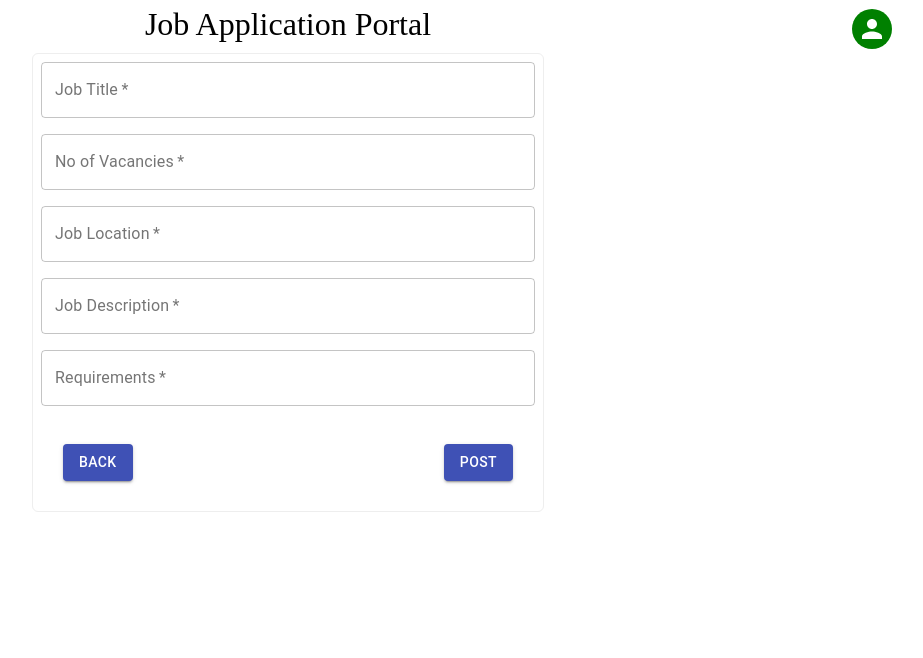
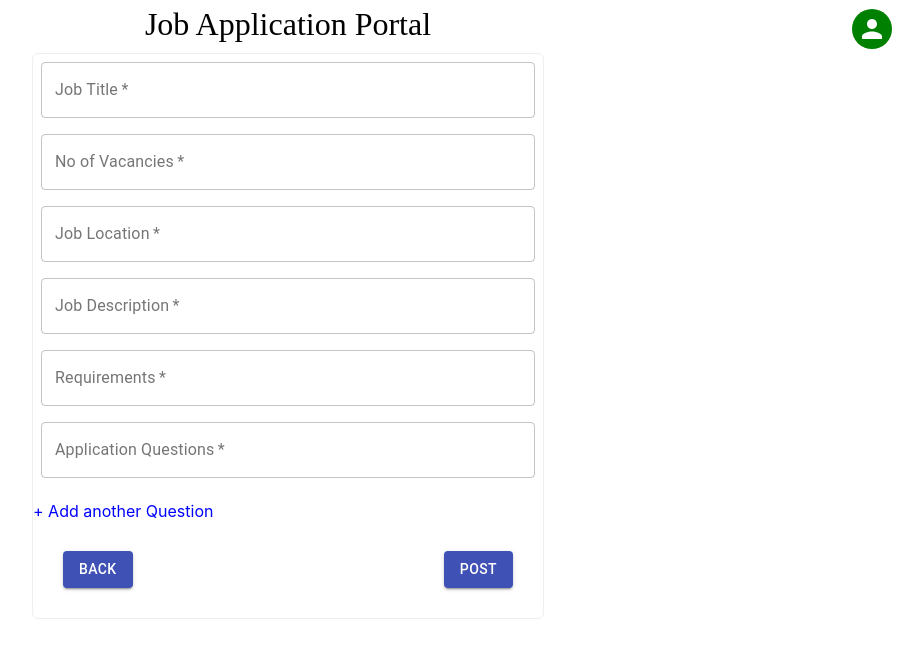
Before and after one commit to ahegde3/job-application-portal-fe, a React (Create React App) app: page /home in a window 1280 px wide. Both pictures are taken after a click on the button "CREATE NEW JOB". Shown: the top 658 px of the page, without its empty margins (352-1275 px from the left). Built offline with nearby package versions, Linux system fonts and the light colour scheme.

Commit message:
job posting done

```diff
--- a/src/api/jobs.js
+++ b/src/api/jobs.js
@@ -82,10 +82,24 @@ const getAppliedJobsForCandidate = (candidateId) => {
   });
 };
 
+const createNewJobOpening = (jobData, companyId) => {
+  const url = `${BASE_URL}/jobs/createNewJobOpening`;
+  return fetch(url, {
+    method: "POST",
+    mode: "cors",
+    headers: {
+      "Content-Type": "application/json",
+      accept: "*/*",
+    },
+    body: JSON.stringify({ jobData, companyId }),
+  });
+};
+
 export {
   searchJobsByKeyword,
   getJobOpeningDetails,
   getJobApplicationQuestions,
   applyForJob,
   getAppliedJobsForCandidate,
+  createNewJobOpening,
 };
--- a/src/component/JobCreationComponent.jsx
+++ b/src/component/JobCreationComponent.jsx
@@ -2,13 +2,14 @@ import React, { useState } from "react";
 import Button from "@material-ui/core/Button";
 import { Box, Grid } from "@material-ui/core";
 import TextField from "@material-ui/core/TextField";
+import { createNewJobOpening } from "../api/jobs";
 
 export default function JobCreationComponent() {
   const [createNewJob, setCreateNewJob] = useState(false);
   return (
     <Box>
       {createNewJob ? (
-        <CreateNewJobForm />
+        <CreateNewJobForm setCreateNewJob={setCreateNewJob} />
       ) : (
         <Box
           gap={1}
@@ -31,7 +32,14 @@ export default function JobCreationComponent() {
   );
 }
 
-const CreateNewJobForm = () => {
+const CreateNewJobForm = ({ setCreateNewJob }) => {
+  const [jobData, setJobData] = useState({});
+  const [count, setCount] = useState(1);
+  const candidateId = localStorage.getItem("userId");
+
+  const postJob = () => {
+    if (jobData) createNewJobOpening(jobData, candidateId);
+  };
   return (
     <Grid
       container
@@ -48,13 +56,16 @@ const CreateNewJobForm = () => {
     >
       <Grid item xs={12} sm={20}>
         <TextField
-          autoComplete="streetNo"
           variant="outlined"
           required
           fullWidth
           id="jobTitle"
           label="Job Title"
-
+          onChange={(e) =>
+            setJobData(
+              (jobData) => (jobData = { ...jobData, jobTitle: e.target.value })
+            )
+          }
           // autoFocus
         />
       </Grid>
@@ -65,7 +76,12 @@ const CreateNewJobForm = () => {
           fullWidth
           id="noOfVacanicies"
           label="No of Vacancies"
-
+          onChange={(e) =>
+            setJobData(
+              (jobData) =>
+                (jobData = { ...jobData, noOfVacancies: e.target.value })
+            )
+          }
           // autoFocus
         />
       </Grid>
@@ -76,7 +92,12 @@ const CreateNewJobForm = () => {
           fullWidth
           id="jobLocation"
           label="Job Location"
-          // autoFocus
+          onChange={(e) =>
+            setJobData(
+              (jobData) =>
+                (jobData = { ...jobData, jobLocation: e.target.value })
+            )
+          }
         />
       </Grid>
       <Grid item xs={12} sm={20}>
@@ -86,8 +107,12 @@ const CreateNewJobForm = () => {
           fullWidth
           id="jobDescription"
           label="Job Description"
-
-          // autoFocus
+          onChange={(e) =>
+            setJobData(
+              (jobData) =>
+                (jobData = { ...jobData, jobDescription: e.target.value })
+            )
+          }
         />
       </Grid>
       <Grid item xs={12} sm={20}>
@@ -97,15 +122,53 @@ const CreateNewJobForm = () => {
           fullWidth
           id="requirements"
           label="Requirements"
+          onChange={(e) =>
+            setJobData(
+              (jobData) =>
+                (jobData = { ...jobData, requirements: e.target.value })
+            )
+          }
         />
       </Grid>
+      {[...Array(count)].map((_, index) => (
+        <Grid item xs={12} sm={20}>
+          <TextField
+            variant="outlined"
+            required
+            fullWidth
+            id="questions"
+            label="Application Questions"
+            onChange={(e) =>
+              setJobData((jobData) => {
+                console.log(jobData, index);
+                if (jobData === undefined) jobData = { questions: [] };
+                else if (jobData?.questions === undefined)
+                  jobData.questions = [];
+                jobData.questions[index] = e.target.value;
+                return jobData;
+              })
+            }
+          />
+        </Grid>
+      ))}
+      <span
+        style={{
+          display: "flex",
+          marginTop: "15px",
+          color: "blue",
+          cursor: "pointer",
+        }}
+        onClick={() => setCount(count + 1)}
+      >
+        + Add another Question
+      </span>
       <Box style={{ display: "flex", justifyContent: "space-between" }}>
         <Button
           type="submit"
           variant="contained"
           color="primary"
           style={{ margin: "30px" }}
-
+          onClick={() => setCreateNewJob(false)}
         >
           Back
         </Button>
@@ -114,6 +177,7 @@ const CreateNewJobForm = () => {
           variant="contained"
           color="primary"
           style={{ margin: "30px" }}
+          onClick={postJob}
         >
           Post
         </Button>
```
